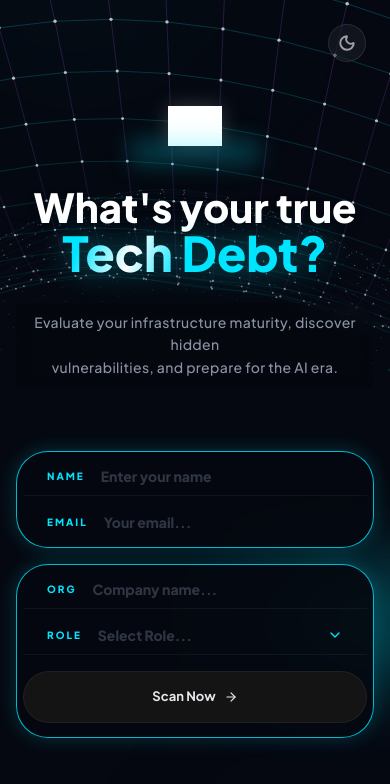
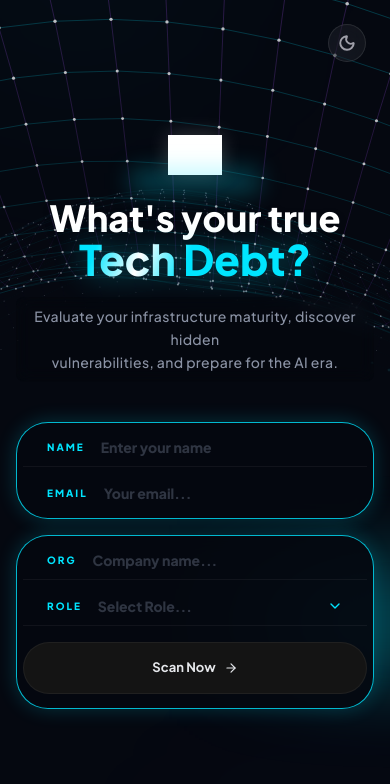
Before and after one commit to saereu-ps/tech-debt-assessment, a React (Vite) app: page / in a window 390 px wide. Shown: the top 784 px of the page. Built offline with nearby package versions, Linux system fonts and the light colour scheme; grey boxes are pictures that could not be loaded.

Commit message:
Apply aggressive spacing, font size reductions, and 100dvh fixes to LandingPage and ResultDashboard for iPad compatibility

```diff
--- a/src/components/LandingPage.tsx
+++ b/src/components/LandingPage.tsx
@@ -65,20 +65,20 @@ const LandingPage: React.FC<LandingPageProps> = ({ onStart }) => {
         className="relative z-10 flex flex-col items-center justify-center w-full px-4"
       >
         {/* Logo and faint glow underneath */}
-        <div className="mb-10 flex flex-col items-center relative">
+        <div className="mb-6 md:mb-10 flex flex-col items-center relative">
           <img src={mfecLogo} alt="MFEC Logo" className="h-10 md:h-12 object-contain dark:filter dark:brightness-0 dark:invert opacity-100 drop-shadow-[0_0_10px_rgba(0,0,0,0.1)] dark:drop-shadow-[0_0_10px_rgba(255,255,255,0.2)]" />
           <div className="absolute -bottom-4 w-32 h-[20px] bg-[#00e5ff]/5 dark:bg-[#00e5ff]/30 blur-[12px] pointer-events-none"></div>
         </div>
 
         {/* Title */}
-        <div className="text-center mb-16 flex flex-col items-center w-full relative z-10">
-          <h1 className="text-[40px] md:text-[80px] font-extrabold text-zinc-900 dark:text-white leading-[1.05] drop-shadow-lg">
+        <div className="text-center mb-10 md:mb-12 lg:mb-16 flex flex-col items-center w-full relative z-10">
+          <h1 className="text-[36px] sm:text-[48px] md:text-[64px] lg:text-[80px] font-extrabold text-zinc-900 dark:text-white leading-[1.05] drop-shadow-lg">
             What's your true
           </h1>
-          <h1 className="text-[48px] sm:text-[56px] md:text-[88px] font-extrabold animate-shine leading-[1.05]" style={{ filter: 'var(--title-drop-shadow)' }}>
+          <h1 className="text-[42px] sm:text-[52px] md:text-[72px] lg:text-[88px] font-extrabold animate-shine leading-[1.05]" style={{ filter: 'var(--title-drop-shadow)' }}>
             Tech Debt?
           </h1>
-          <p className="text-zinc-500 dark:text-[#8b93a5] text-[14px] md:text-[15px] font-medium max-w-[550px] mx-auto mt-6 leading-relaxed tracking-wide backdrop-blur-sm bg-black/5 dark:bg-black/10 rounded-lg p-2">
+          <p className="text-zinc-500 dark:text-[#8b93a5] text-[14px] md:text-[15px] font-medium max-w-[550px] mx-auto mt-4 lg:mt-6 leading-relaxed tracking-wide backdrop-blur-sm bg-black/5 dark:bg-black/10 rounded-lg p-2">
             Evaluate your infrastructure maturity, discover hidden<br/>vulnerabilities, and prepare for the AI era.
           </p>
         </div>
--- a/src/components/ResultDashboard.tsx
+++ b/src/components/ResultDashboard.tsx
@@ -67,7 +67,7 @@ const ResultDashboard: React.FC<ResultDashboardProps> = ({ userInfo, scores, onR
   };
 
   return (
-    <div className="w-full min-h-[100dvh] flex flex-col items-center py-10 px-5 md:px-12 relative overflow-x-hidden overflow-y-auto bg-transparent">
+    <div className="w-full min-h-[100dvh] flex flex-col items-center py-6 md:py-8 lg:py-10 px-4 md:px-8 lg:px-12 relative overflow-x-hidden overflow-y-auto bg-transparent">
 
       {/* Sci-Fi Background Glows */}
       <motion.div
@@ -96,7 +96,7 @@ const ResultDashboard: React.FC<ResultDashboardProps> = ({ userInfo, scores, onR
       >
 
         {/* Header - Executive Profile */}
-        <motion.header variants={itemVariants} className="flex justify-between items-start w-full mb-12">
+        <motion.header variants={itemVariants} className="flex justify-between items-start w-full mb-6 md:mb-8 lg:mb-12">
           <div className="flex flex-col gap-6">
             <img src={mfecLogo} alt="MFEC Logo" className="h-10 md:h-12 w-[140px] object-contain filter brightness-0 invert opacity-95 drop-shadow-lg self-start" />
 
@@ -124,7 +124,7 @@ const ResultDashboard: React.FC<ResultDashboardProps> = ({ userInfo, scores, onR
         </motion.header>
 
         {/* Main Content Grid - Perfectly Balanced Layout */}
-        <main className="flex-1 grid grid-cols-1 lg:grid-cols-[1fr_1fr] gap-x-32 gap-y-16 items-start w-full">
+        <main className="flex-1 grid grid-cols-1 lg:grid-cols-[1fr_1fr] gap-x-8 lg:gap-x-16 xl:gap-x-32 gap-y-8 lg:gap-y-16 items-start w-full">
 
           {/* Left Column: Diagnostics & Data */}
           <div className="flex flex-col w-full h-full">
@@ -135,7 +135,7 @@ const ResultDashboard: React.FC<ResultDashboardProps> = ({ userInfo, scores, onR
                   initial={{ opacity: 0, scale: 0.5 }}
                   animate={{ opacity: 1, scale: 1 }}
                   transition={{ type: "spring", stiffness: 200, damping: 20, delay: 0.2 }}
-                  className="text-[120px] md:text-[140px] font-bold text-zinc-900 dark:text-white drop-shadow-[0_0_30px_rgba(255,255,255,0.1)] font-[var(--font-display)]"
+                  className="text-[96px] md:text-[112px] lg:text-[140px] font-bold text-zinc-900 dark:text-white drop-shadow-[0_0_30px_rgba(255,255,255,0.1)] font-[var(--font-display)]"
                 >
                   {totalScore}
                 </motion.span>
@@ -159,7 +159,7 @@ const ResultDashboard: React.FC<ResultDashboardProps> = ({ userInfo, scores, onR
             </motion.div>
 
             {/* 5-Dimension Tech Breakdown */}
-            <motion.div variants={itemVariants} className="w-full max-w-[650px] bg-white/50 dark:bg-[#090e15]/50 backdrop-blur-md border border-black/5 dark:border-white/5 p-10 rounded-3xl mt-auto shadow-2xl">
+            <motion.div variants={itemVariants} className="w-full max-w-[650px] bg-white/50 dark:bg-[#090e15]/50 backdrop-blur-md border border-black/5 dark:border-white/5 p-6 md:p-8 lg:p-10 rounded-3xl mt-6 lg:mt-auto shadow-2xl">
               <h4 className="text-[11px] text-zinc-900 dark:text-white font-bold tracking-[0.2em] uppercase mb-8 flex items-center gap-3">
                 <div className="w-1.5 h-1.5 rounded-full animate-pulse" style={{ backgroundColor: `var(--color-${details.color})`, boxShadow: `0 0 10px var(--color-${details.color})` }} />
                 Dimension Breakdown
@@ -216,7 +216,7 @@ const ResultDashboard: React.FC<ResultDashboardProps> = ({ userInfo, scores, onR
                 {details.subtitle}
               </h3>
               <h2
-                className="text-[52px] md:text-[64px] font-semibold leading-[1.05] max-w-[550px] font-[var(--font-display)]"
+                className="text-[42px] md:text-[52px] lg:text-[64px] font-semibold leading-[1.05] max-w-[550px] font-[var(--font-display)]"
                 style={{ color: `var(--color-${details.color})`, textShadow: theme === 'dark' ? `0 0 40px var(--color-${details.color})` : 'none' }}
               >
                 {details.title}
@@ -283,7 +283,7 @@ const ResultDashboard: React.FC<ResultDashboardProps> = ({ userInfo, scores, onR
         {/* Call To Action - Contact MFEC */}
         <motion.div
           variants={itemVariants}
-          className="mt-20 w-full max-w-[1500px] bg-gradient-to-r from-[#0055ff]/10 to-[#00e5ff]/5 border border-[#00e5ff]/20 p-8 md:py-14 md:px-12 rounded-[2.5rem] shadow-[0_0_40px_rgba(0,229,255,0.05)] relative overflow-hidden flex flex-col lg:flex-row items-center lg:items-center justify-between gap-12 lg:gap-20"
+          className="mt-10 md:mt-12 lg:mt-20 w-full max-w-[1500px] bg-gradient-to-r from-[#0055ff]/10 to-[#00e5ff]/5 border border-[#00e5ff]/20 p-6 md:p-8 lg:py-14 lg:px-12 rounded-[2.5rem] shadow-[0_0_40px_rgba(0,229,255,0.05)] relative overflow-hidden flex flex-col lg:flex-row items-center lg:items-center justify-between gap-12 lg:gap-20"
         >
           {/* Background Glow */}
           <div className="absolute top-0 right-0 w-[500px] h-[500px] bg-[#00e5ff]/10 blur-[100px] rounded-full pointer-events-none transform translate-x-1/2 -translate-y-1/2"></div>
```
